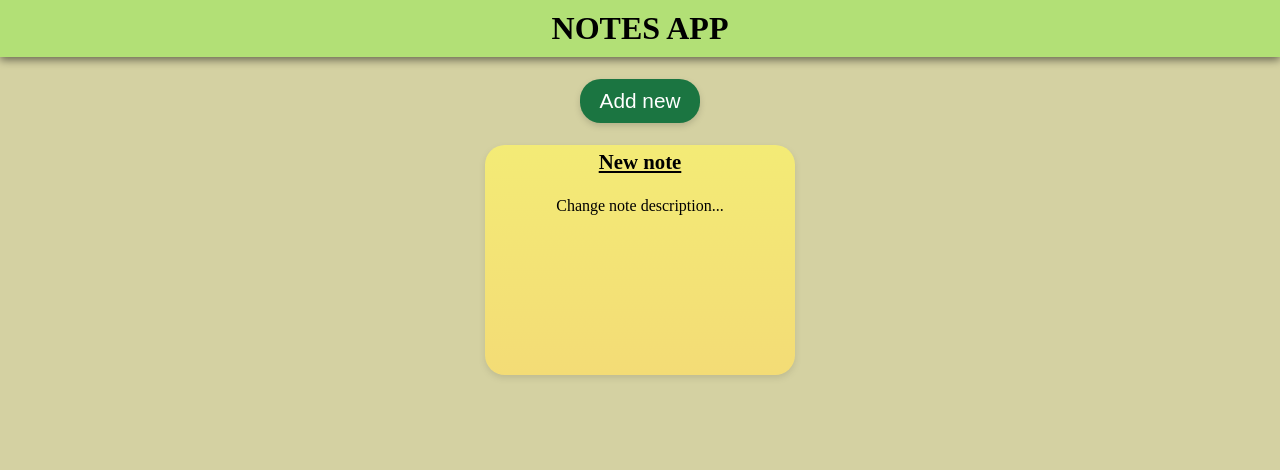
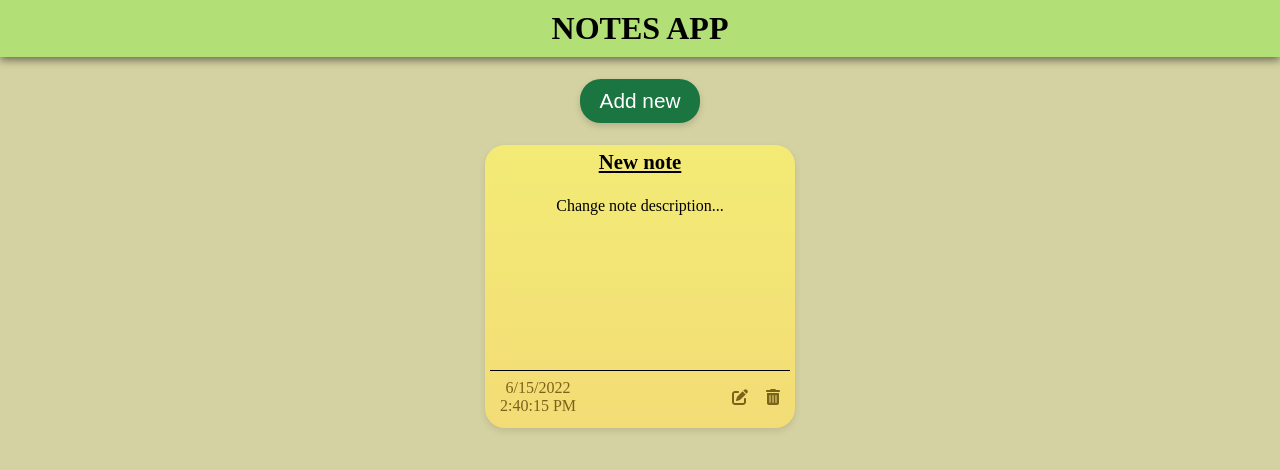
Before and after one commit to nedimdzanic/notes-app, a React (Create React App) app: page / in a window 1280 px wide. Both pictures are taken after a click on the button "Add new". Shown: the top 470 px of the page. Built offline with nearby package versions, Linux system fonts and the light colour scheme; a web font is replaced by a local one.

Commit message:
feat: style for edit and delete icon

```diff
--- a/package.json
+++ b/package.json
@@ -3,6 +3,8 @@
   "version": "0.1.0",
   "private": true,
   "dependencies": {
+    "@fortawesome/free-solid-svg-icons": "^6.1.1",
+    "@fortawesome/react-fontawesome": "^0.1.18",
     "@reduxjs/toolkit": "^1.8.2",
     "@testing-library/jest-dom": "^5.16.4",
     "@testing-library/react": "^13.3.0",
--- a/src/components/Notes/Notes.js
+++ b/src/components/Notes/Notes.js
@@ -1,4 +1,7 @@
 import classes from "./Notes.module.css";
+import { FontAwesomeIcon } from "@fortawesome/react-fontawesome";
+import { faPenToSquare } from "@fortawesome/free-solid-svg-icons";
+import { faTrashCan } from "@fortawesome/free-solid-svg-icons";
 
 const Notes = (props) => {
   return (
@@ -6,6 +9,21 @@ const Notes = (props) => {
       <div className={classes.card}>
         <h2>{props.title}</h2>
         <p className={classes.description}>{props.desc}</p>
+        <div className={classes.modificationBox}>
+          <div className={classes.date}>
+            {props.date} <br /> {props.time}
+          </div>
+          <div className={classes.right}>
+            <FontAwesomeIcon
+              className={classes.modificationIcon}
+              icon={faPenToSquare}
+            />
+            <FontAwesomeIcon
+              className={classes.modificationIcon}
+              icon={faTrashCan}
+            />
+          </div>
+        </div>
       </div>
     </>
   );
--- a/src/components/Notes/Notes.module.css
+++ b/src/components/Notes/Notes.module.css
@@ -32,3 +32,23 @@
   background-color: rgba(0, 0, 0, 0.5);
   border-radius: 20px;
 }
+.modificationBox {
+  display: flex;
+  justify-content: space-between;
+  border-top: 1px solid black;
+  padding: 8px 10px;
+  align-items: center;
+  color: var(--brown);
+}
+.modificationBox .right {
+  display: flex;
+  width: 3rem;
+  justify-content: space-between;
+}
+.modificationIcon {
+  cursor: pointer;
+  transition: 0.3s;
+}
+.modificationIcon:hover {
+  color: black;
+}
--- a/src/components/Notes/NotesList.js
+++ b/src/components/Notes/NotesList.js
@@ -9,7 +9,13 @@ const NotesList = () => {
   return (
     <section className={classes.container}>
       {notes.map((x) => (
-        <Notes key={x.id} title={x.title} desc={x.desc} />
+        <Notes
+          key={x.id}
+          title={x.title}
+          desc={x.desc}
+          date={x.date}
+          time={x.time}
+        />
       ))}
     </section>
   );
--- a/src/store/index.js
+++ b/src/store/index.js
@@ -9,10 +9,15 @@ const notesSlice = createSlice({
   initialState,
   reducers: {
     addNew(state) {
+      const date = new Date().toLocaleDateString(),
+        time = new Date().toLocaleTimeString();
+
       const newNotes = {
         id: state.nextId,
         title: `New note`,
         desc: "Change note description...",
+        date: date,
+        time: time,
       };
       state.notes.push(newNotes);
       state.nextId++;
--- a/src/styles/colors.css
+++ b/src/styles/colors.css
@@ -4,4 +4,5 @@
   --green_2: rgb(27, 117, 65);
   --yellow_1: rgb(243, 235, 118);
   --yellow_2: rgb(243, 220, 118);
+  --brown: rgb(121, 98, 26);
 }
```
Also changed, not shown: 1 other file (tests, documents, lock files or other folders).
